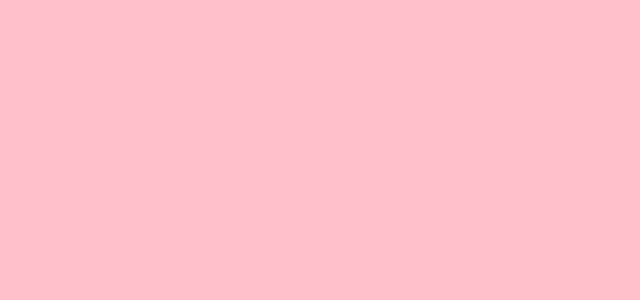
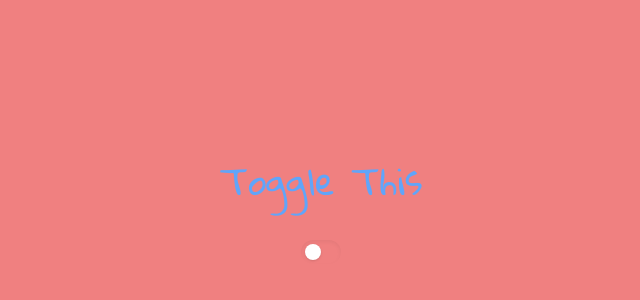
Before and after one commit to Davonne007-TX/game-plan, a React (Vite) app: page /toggle in a window 1280 px wide. Before the commit this address had no page. Shown: the part 188-488 px from the top of the page, without its empty margins (319-959 px from the left). Built offline with nearby package versions, Linux system fonts and the light colour scheme; a web font is replaced by a local one.

Commit message:
adding toggle, adding more things on my to do list, also what I got done

```diff
--- a/index.html
+++ b/index.html
@@ -17,6 +17,12 @@
       href="https://fonts.googleapis.com/css2?family=Sixtyfour&display=swap"
       rel="stylesheet"
     />
+    <link rel="preconnect" href="https://fonts.googleapis.com" />
+    <link rel="preconnect" href="https://fonts.gstatic.com" crossorigin />
+    <link
+      href="https://fonts.googleapis.com/css2?family=Gloria+Hallelujah&display=swap"
+      rel="stylesheet"
+    />
   </head>
   <body>
     <div id="root"></div>
--- a/src/App.jsx
+++ b/src/App.jsx
@@ -8,6 +8,7 @@ import HookTwo from "./components/HookTwo";
 import MoreUseCallback from "./components/MoreUseCallback";
 import Lists from "./components/more-examples/Lists";
 import MoreUseState from "./components/MoreUseState";
+import Toggle from "./components/more-examples/Toggle";
 
 function App() {
   const navigate = useNavigate();
@@ -32,6 +33,7 @@ function App() {
         <Route path="/moreUseCallback" element={<MoreUseCallback />} />
         <Route path="/moreUseState" element={<MoreUseState />} />
         <Route path="/lists" element={<Lists />} />
+        <Route path="/toggle" element={<Toggle />} />
       </Routes>
     </>
   );
--- a/src/components/Home.jsx
+++ b/src/components/Home.jsx
@@ -7,7 +7,7 @@ export default function Home() {
     <div>
       <h1 className="text-center mt-10 text-4xl font-lobster">Game Plan</h1>
       <section className="flex justify-center items-center mt-20 font-serif">
-        <ol className="text-xl list-decimal font-mono">
+        <ol className="text-xl list-decimal font-serif">
           <div className="flex flex-col gap-5">
             <li>React common Hooks 🫨 - - ✔ in progress</li>
             <p className="ml-5">- with examples</p>
@@ -19,7 +19,6 @@ export default function Home() {
             </li>
             <p>- see if you can understand</p>
             <li>LinkedIn</li> ✔ done
-            <li>Corner Store Project</li>
             <li>Star Wars API Project ✔ done can make changes </li>
             <li>Finish Pokemon ✔ done can make changes</li>
           </div>
@@ -27,16 +26,17 @@ export default function Home() {
           <section className="mt-20">
             <p>Whats left Davonne?</p>
             <ol>
-              <li> - Finish Portfolio</li>
-              <li> - Errors on Capstone for Portfolio</li>
+              <li> - Finish Portfolio - almost done</li>
+              <li>- Post Pokemon ✔ done</li>
+              <li> - Errors on Capstone for Portfolio ✔ done</li>
               <li> - See what projects to put on Portfolio</li>
               <li> - Look at Strangers things, can you fix anything</li>
               <li>**** Leetcode...! You need to start like yesterday</li>
-              <li> - Restart Corner Store</li>
+              <li> - Restart Corner Store with Tailwind</li>
             </ol>
           </section>
 
-          <p className="mt-20 text-center">By February 12th</p>
+          <p className="mt-20 text-center">By February 14th</p>
         </ol>
       </section>
 
--- a/src/components/MoreExamples.jsx
+++ b/src/components/MoreExamples.jsx
@@ -12,6 +12,9 @@ export default function MoreExamples() {
               Lists
             </Link>
           </li>
+          <li>
+            <Link to="/toggle">Toggle Icon</Link>
+          </li>
         </ol>
       </section>
     </>
--- /dev/null
+++ b/src/components/more-examples/Toggle.jsx
@@ -0,0 +1,18 @@
+import React from "react";
+
+export default function Toggle() {
+  return (
+    <>
+      <section className="flex flex-col gap-10 h-screen justify-center items-center">
+        <h1 className="text-4xl font-gloria text-blue-400">Toggle This</h1>
+        <label className="inline-flex items-center cursor-pinter">
+          <span className="relative">
+            <input type="checkbox" className="hidden peer" />
+            <div className="w-10 h-6 rounded-full shadow-inner dark:bg-slate-800 peer-checked:dark:bg-white"></div>
+            <div className="absolute inset-y-0 left-0 w-4 h-4 m-1 rounded-full shadow peer-checked:right-0 peer-checked:left-auto peer-checked:dark:bg-slate-800 bg-white"></div>
+          </span>
+        </label>
+      </section>
+    </>
+  );
+}
--- /dev/null
+++ b/src/components/strategies/meet-up-containers.js
@@ -0,0 +1,62 @@
+https://www.linkedin.com/in/roxana-rodriguez-becker/
+https://www.linkedin.com/in/debozkurt/
+https://www.linkedin.com/in/clayton-breland/
+
+https://www.linkedin.com/in/krismackay/
+
+
+
+/*
+    - Container Based Development
+     - DevContainer.com = their website
+
+
+     - what is code spaces
+       - development environment
+       - gap between development and project
+
+    - CDEs cloud based development environments
+     - has a long history
+
+     - moving your IDE in the cloud is not so new
+
+     - 20 minutes a week setting up your Development Environment with cloud
+
+   Code spaces
+    - fully functional VS Code, it is remote
+    - you have to add the extensions, it is not added for you
+    - it gives you a local host : remote port
+
+    - agree with team what stacks we are going to use
+
+    Advantages of CDEs
+     - not the cloud: its hard to maintain
+     - not the cloud: working with others: updates are not applied
+       - it can get long, and can get complicated
+     - working with people from across the world
+
+     - unified environment for everyone
+     - reproducible
+     - hardware savings
+     - quick onboarding
+     - transfer of ownership
+
+
+     Requirements for CDE -
+       - Low latency
+       - Quick set up
+       - customizable
+
+    What are development container-
+    - containers that include your dependencies
+    - github : development containers
+    - you can build your own container
+     = what is docker??
+
+    - this is a lot, crazy, this can get confusing but its interesting
+
+    Code spaces
+     - have settings to show what repositories are code spaces
+     -
+
+*/
--- a/src/index.css
+++ b/src/index.css
@@ -3,5 +3,5 @@
 @tailwind utilities;
 
 :root {
-  background-color: pink;
+  background-color: lightcoral;
 }
--- a/tailwind.config.js
+++ b/tailwind.config.js
@@ -6,6 +6,7 @@ export default {
       fontFamily: {
         lobster: "'Lobster', cursive",
         sixty: "'Sixtyfour', sans-serif",
+        gloria: "'Gloria Hallelujah', cursive",
       },
     },
   },
```
Also changed, not shown: src/components/resources/tailwind-docs.js (added, +8 -0 lines), public/images/resources.png (added), public/scammers.png (added).
